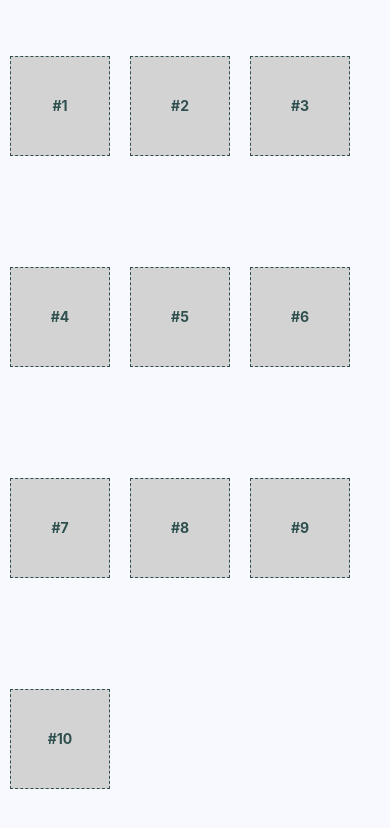
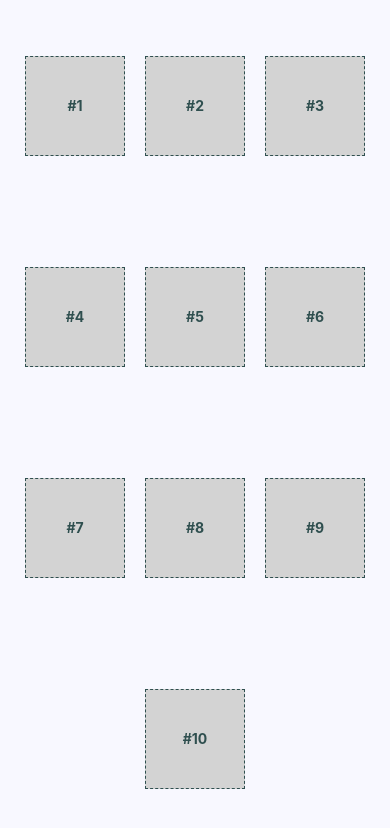
Before and after one commit to Brlaney/done-with-it, a React Native app: screen / in a window 390 px wide. Shown: the top 828 px of the page. Built offline with nearby package versions, Linux system fonts and the light colour scheme.

Commit message:
Good updates did work

```diff
--- a/App.tsx
+++ b/src/App.tsx
@@ -1,7 +1,6 @@
 import React from 'react'
-import styles from './styles'
-import Box from './Box'
-import { useDimensions } from '@react-native-community/hooks'
+import styles from './styles/styles'
+import Box from './components/Box'
 import {
   Text,
   View,
@@ -11,14 +10,11 @@ import {
 const boxes = new Array(10).fill(null).map((v, i) => i + 1)
 
 export default function App() {
-  const handlePress = () => console.log('You pressed or clicked on text')
-  const handleTap = () => console.log('You have pressed or clicked on an image')
-
   return (
     <View style={styles.container}>
       <StatusBar hidden={false} />
       {boxes.map(i => (
-        <Box key={i}>#{i}</Box>
+        <Box key={i} >#{i}</Box>
       ))}
     </View>
   )
--- a/Box.tsx
+++ b/src/components/Box.tsx
@@ -1,7 +1,7 @@
 import * as React from 'react'
 import * as PropTypes from 'prop-types'
 import { View, Text } from 'react-native'
-import styles from './styles'
+import styles from '../styles/styles'
 
 interface IProps {
   // Define any incoming component props
--- a/styles.tsx
+++ b/src/styles/styles.tsx
@@ -11,6 +11,7 @@ export default StyleSheet.create({
     flexWrap: 'wrap',
     backgroundColor: 'ghostwhite',
     alignItems: 'center',
+    justifyContent: 'center',
     ...Platform.select({
       ios: { paddingTop: 20 },
       android: { paddingTop: StatusBar.currentHeight }
```
Also changed, not shown: tsconfig.json (+15 -2 lines), src/practice.tsx (renamed from practice.tsx).
